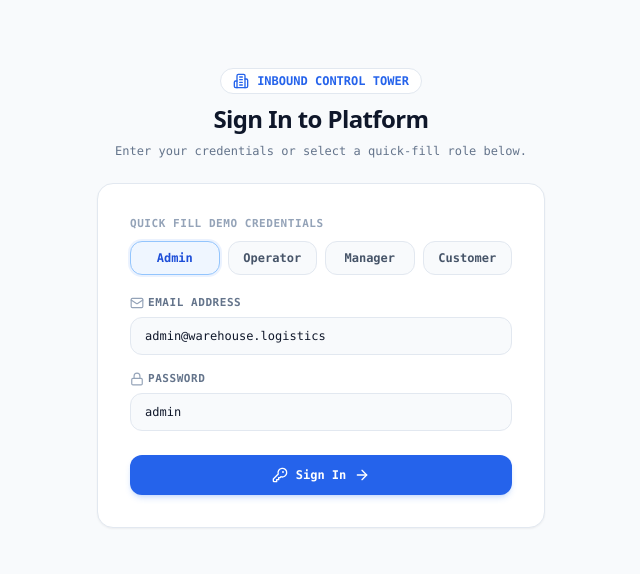
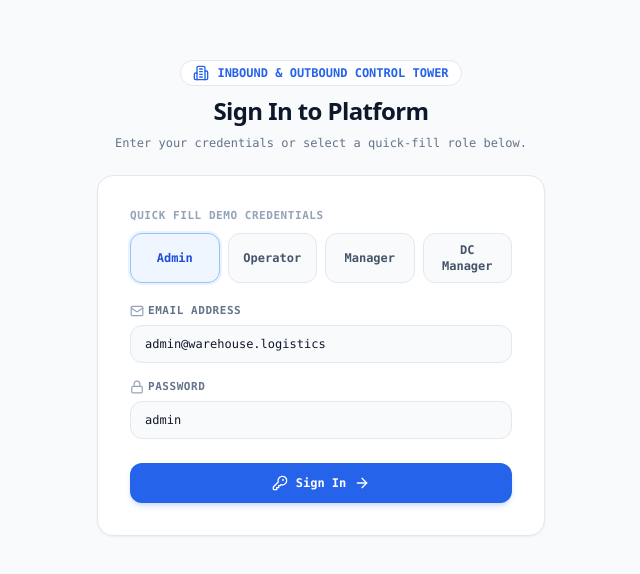
Before and after one commit to Kaviyasree25/where-s-my-truck-, a React (Vite) app in the folder client/: page /login in a window 1280 px wide. Shown: the part 102-676 px from the top of the page, without its empty margins (319-959 px from the left). Built offline with nearby package versions, Linux system fonts and the light colour scheme; no server answers.

Commit message:
[Fix] Naming

```diff
--- a/client/src/components/common/AddAccountModal.tsx
+++ b/client/src/components/common/AddAccountModal.tsx
@@ -24,7 +24,7 @@ export const AddAccountModal: React.FC<AddAccountModalProps> = ({ onClose, onSuc
     { role: 'ADMIN', label: 'Admin' },
     { role: 'OPERATOR', label: 'Operator' },
     { role: 'MANAGER', label: 'Manager' },
-    { role: 'CUSTOMER', label: 'Customer' },
+    { role: 'CUSTOMER', label: 'DC Manager' },
   ];
 
   // Find the first role that is not yet signed in
--- a/client/src/components/common/Breadcrumbs.tsx
+++ b/client/src/components/common/Breadcrumbs.tsx
@@ -11,7 +11,7 @@ const ROUTE_LABELS: Record<string, { label: string; parentPath?: string; parentL
   '/appointments': { label: 'Carrier Appointments' },
   '/analytics': { label: 'Live Analytics & Heatmap Matrix' },
   '/admin': { label: 'Master Data & Manual Overrides' },
-  '/customer-tracking': { label: 'Customer Tracking Portal' },
+  '/customer-tracking': { label: 'DC Tracking Portal' },
 };
 
 export const Breadcrumbs: React.FC = () => {
--- a/client/src/components/common/Header.tsx
+++ b/client/src/components/common/Header.tsx
@@ -97,6 +97,13 @@ export const Header: React.FC = () => {
     CUSTOMER: 'bg-amber-100 text-amber-800 border-amber-200',
   };
 
+  const roleDisplayMap: Record<string, string> = {
+    ADMIN: 'ADMIN',
+    OPERATOR: 'OPERATOR',
+    MANAGER: 'MANAGER',
+    CUSTOMER: 'DC MANAGER',
+  };
+
   return (
     <header className="h-16 border-b border-slate-200 bg-white backdrop-blur-md px-6 flex items-center justify-between sticky top-0 z-[2000] font-sans select-none">
       {/* Title & Warehouse context */}
@@ -107,14 +114,14 @@ export const Header: React.FC = () => {
         <div>
           <div className="flex items-center space-x-2">
             <h1 className="text-sm font-black text-slate-900 tracking-tight uppercase">
-              Inbound Operations Control Tower
+              Inbound &amp; Outbound Operations Control Tower
             </h1>
             <span className="px-2 py-0.5 text-[10px] font-mono font-bold bg-blue-50 text-blue-700 rounded-md border border-blue-200">
               FACILITY BAY-A
             </span>
           </div>
           <p className="text-[11px] text-slate-400 font-mono">
-            Supply Chain Operations &amp; Smart Allocation System
+            Supply Chain Inbound &amp; Outbound Logistics • Smart Facility Allocation System
           </p>
         </div>
       </div>
@@ -144,7 +151,7 @@ export const Header: React.FC = () => {
               <div className="text-xs font-bold text-slate-900 flex items-center space-x-1.5">
                 <span>{currentUser?.name || 'Authorized User'}</span>
                 <span className={`text-[9px] font-mono px-1.5 py-0.2 rounded font-black border ${roleColorMap[currentRole] || 'bg-slate-100'}`}>
-                  {currentRole}
+                  {roleDisplayMap[currentRole] || currentRole}
                 </span>
               </div>
               <div className="text-[10px] text-slate-500 font-mono truncate max-w-[150px]">
@@ -191,7 +198,7 @@ export const Header: React.FC = () => {
 
                       <div className="flex items-center space-x-1.5 shrink-0">
                         <span className={`text-[9px] font-mono font-bold px-1.5 py-0.2 rounded border ${roleColorMap[session.role]}`}>
-                          {session.role}
+                          {roleDisplayMap[session.role] || session.role}
                         </span>
                         {isCurrent && <Check className="w-3.5 h-3.5 text-blue-600" />}
                       </div>
--- a/client/src/components/common/Sidebar.tsx
+++ b/client/src/components/common/Sidebar.tsx
@@ -74,7 +74,7 @@ export const Sidebar: React.FC<SidebarProps> = ({ activeExceptionsCount = 0 }) =
       roles: ['ADMIN'], // Restricted to ADMIN only
     },
     {
-      name: 'Customer Portal',
+      name: 'DC Portal',
       path: '/customer-tracking',
       icon: UserCheck,
       roles: ['CUSTOMER', 'OPERATOR', 'MANAGER', 'ADMIN'],
@@ -95,7 +95,7 @@ export const Sidebar: React.FC<SidebarProps> = ({ activeExceptionsCount = 0 }) =
       <div className="space-y-4">
         <div>
           <span className="px-2 text-[10px] font-mono font-bold uppercase tracking-wider text-slate-400">
-            {currentRole === 'CUSTOMER' ? 'Customer Portal' : 'Operations Menu'}
+            {currentRole === 'CUSTOMER' ? 'DC Portal' : 'Operations Menu'}
           </span>
           <nav className="mt-2 space-y-1">
             {visibleItems.map(item => {
--- a/client/src/context/AuthContext.tsx
+++ b/client/src/context/AuthContext.tsx
@@ -65,7 +65,7 @@ export const MOCK_USERS_CREDENTIALS: Record<UserRole, AuthCredentials> = {
       name: 'Abi',
       email: 'abi@apexretail.com',
       role: 'CUSTOMER',
-      title: 'Customer Logistics Supplier Lead',
+      title: 'Distribution Center (DC) Logistics Lead',
       avatar: 'https://images.unsplash.com/photo-1560250097-0b93528c311a?w=150',
     },
   },
--- a/client/src/pages/AdminPage.tsx
+++ b/client/src/pages/AdminPage.tsx
@@ -342,7 +342,7 @@ export const AdminPage: React.FC = () => {
               <div className="grid grid-cols-1 sm:grid-cols-2 md:grid-cols-4 gap-3">
                 {users.map(u => (
                   <div key={u.id} className="p-3.5 rounded-xl bg-slate-50 border border-slate-200">
-                    <span className="text-[10px] font-bold text-blue-600 block uppercase">{u.role}</span>
+                    <span className="text-[10px] font-bold text-blue-600 block uppercase">{u.role === 'CUSTOMER' ? 'DC MANAGER' : u.role}</span>
                     <span className="text-sm font-black text-slate-900 block mt-0.5">{u.name}</span>
                     <span className="text-[11px] text-slate-500 block truncate">{u.email}</span>
                     <span className="text-[10px] text-slate-400 block mt-1">{u.title}</span>
--- a/client/src/pages/CustomerTrackingPage.tsx
+++ b/client/src/pages/CustomerTrackingPage.tsx
@@ -63,7 +63,7 @@ export const CustomerTrackingPage: React.FC = () => {
         }
       }
     } catch (err: any) {
-      setError(`No customer shipment found for tracking '${targetQuery}'`);
+      setError(`No DC consignment found for tracking '${targetQuery}'`);
       setData(null);
       setFullShipment(null);
     } finally {
@@ -76,11 +76,11 @@ export const CustomerTrackingPage: React.FC = () => {
       {/* Title Header */}
       <div className="text-center space-y-2">
         <div className="inline-flex items-center space-x-2 px-3 py-1 rounded-full bg-blue-50 border border-blue-200 text-xs font-mono font-bold text-blue-700 shadow-2xs">
-          <PackageSearch className="w-3.5 h-3.5" />
-          <span>CUSTOMER FREIGHT VISIBILITY PORTAL</span>
+          <Building2 className="w-3.5 h-3.5" />
+          <span>DISTRIBUTION CENTER (DC) PORTAL</span>
         </div>
         <h2 className="text-2xl font-black text-slate-900 tracking-tight">
-          Track Your Inbound Freight &amp; Delivery Status
+          Track Facility-to-DC Freight &amp; Consignments
         </h2>
         <p className="text-xs text-slate-500">
           Live milestone updates, cold-chain telemetry &amp; GPS highway corridor tracking
@@ -100,7 +100,7 @@ export const CustomerTrackingPage: React.FC = () => {
             <Search className="w-4 h-4 text-slate-400 absolute left-3.5 top-1/2 -translate-y-1/2" />
             <input
               type="text"
-              placeholder="Enter your Tracking Number (e.g. TRK-984210 or SHP-1005)..."
+              placeholder="Enter DC Consignment / Tracking Number (e.g. TRK-984210 or SHP-1005)..."
               value={query}
               onChange={e => setQuery(e.target.value)}
               className="w-full bg-slate-50 border border-slate-200 rounded-xl pl-10 pr-4 py-2.5 text-xs text-slate-900 placeholder-slate-500 focus:outline-none focus:border-blue-400 font-mono"
@@ -137,7 +137,7 @@ export const CustomerTrackingPage: React.FC = () => {
           <div className="bg-white border border-slate-200/90 rounded-2xl p-6 space-y-4 shadow-xs">
             <div className="flex flex-wrap items-center justify-between border-b border-slate-200 pb-4 gap-2">
               <div>
-                <span className="text-[10px] text-slate-400 font-mono block font-bold uppercase">YOUR TRACKING NUMBER</span>
+                <span className="text-[10px] text-slate-400 font-mono block font-bold uppercase">DC CONSIGNMENT / TRACKING NUMBER</span>
                 <span className="text-xl font-black font-mono text-slate-900">{data.trackingNumber}</span>
               </div>
               <StatusBadge status={data.status} type="shipment" />
--- a/client/src/pages/LoginPage.tsx
+++ b/client/src/pages/LoginPage.tsx
@@ -26,7 +26,7 @@ export const LoginPage: React.FC = () => {
     { role: 'ADMIN', label: 'Admin' },
     { role: 'OPERATOR', label: 'Operator' },
     { role: 'MANAGER', label: 'Manager' },
-    { role: 'CUSTOMER', label: 'Customer' },
+    { role: 'CUSTOMER', label: 'DC Manager' },
   ];
 
   const handleQuickFill = (role: UserRole) => {
@@ -67,7 +67,7 @@ export const LoginPage: React.FC = () => {
         <div className="text-center space-y-2">
           <div className="inline-flex items-center space-x-2 px-3 py-1 rounded-full bg-white border border-slate-200 text-xs font-mono text-blue-600 shadow-2xs">
             <Building2 className="w-4 h-4 text-blue-600" />
-            <span className="font-bold">INBOUND CONTROL TOWER</span>
+            <span className="font-bold">INBOUND &amp; OUTBOUND CONTROL TOWER</span>
           </div>
           <h1 className="text-2xl font-black text-slate-900 tracking-tight">
             Sign In to Platform
```
